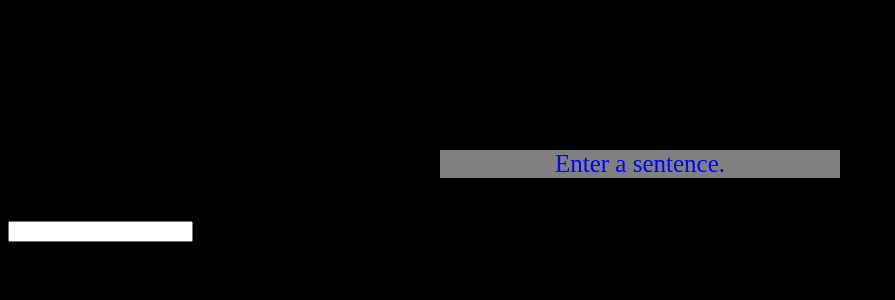
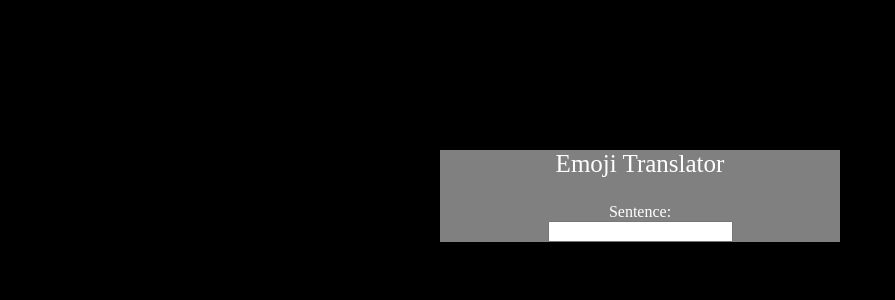
Before and after one commit to MattheuJ/myEmojiTranslator, a Flask app: page / in a window 1280 px wide. Shown: the top 300 px of the page, without its empty margins (0-895 px from the left). Run offline with Flask 3, Linux system fonts and the light colour scheme.

Commit message:
Some more stuff

```diff
--- a/theApp/static/styles/style.css
+++ b/theApp/static/styles/style.css
@@ -1,6 +1,6 @@
 #promptBox{
     background-color: grey;
-    color: blue;
+    color: white;
     max-width: 400px;
     margin-left: auto;
     margin-right: auto;
--- a/theApp/templates/index.html
+++ b/theApp/templates/index.html
@@ -8,13 +8,15 @@
 </head>
 <body id="body">
     <div id="promptBox">
-        <p id="prompt">Enter a sentence.</p>
+        <p id="prompt">Emoji Translator</p>
+
+        <form>
+            <label for="fname">Sentence:</label><br>
+            <input type="text" id="userInput" name="userInput"><br>
+        </form>
+
     </div>
 
-    <form>
-        <label for="fname">Sentence:</label><br>
-        <input type="text" id="userInput" name="userInput"><br>
-      </form>
 
 </body>
 </html>
```
